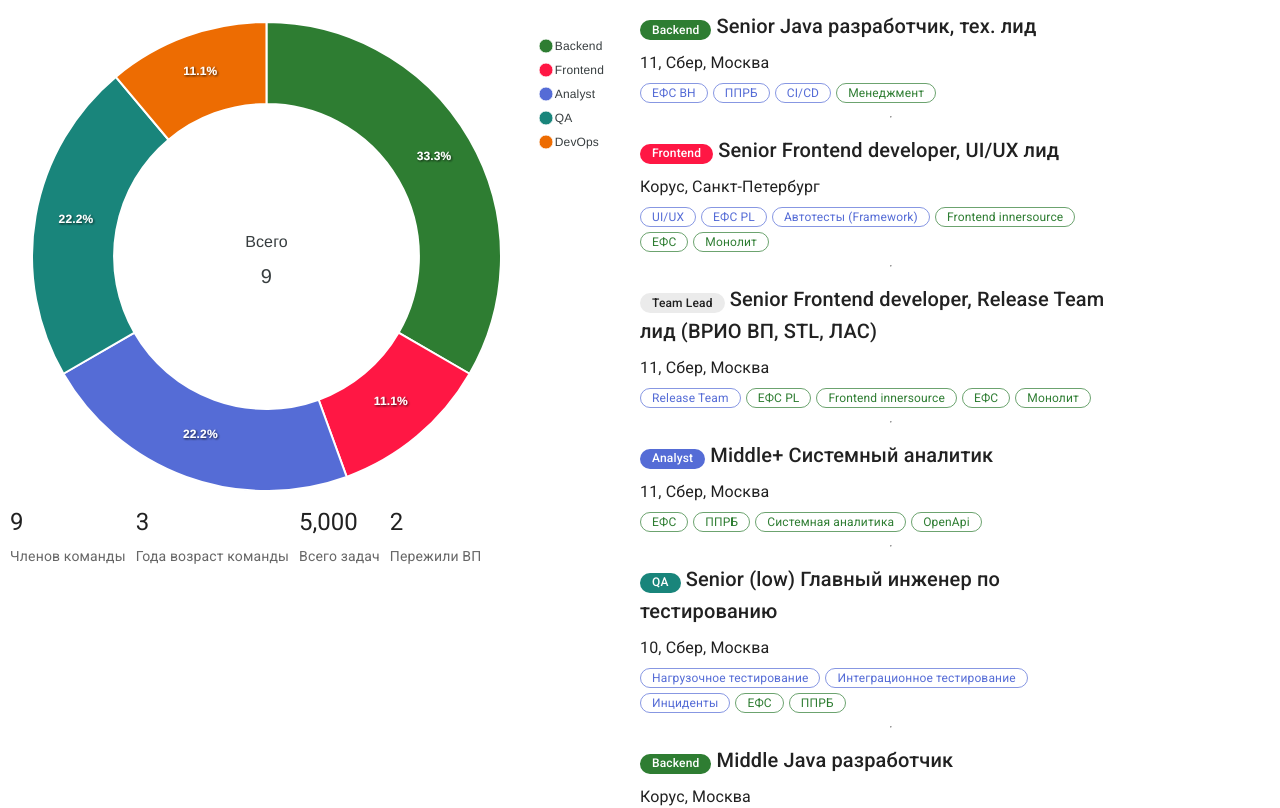
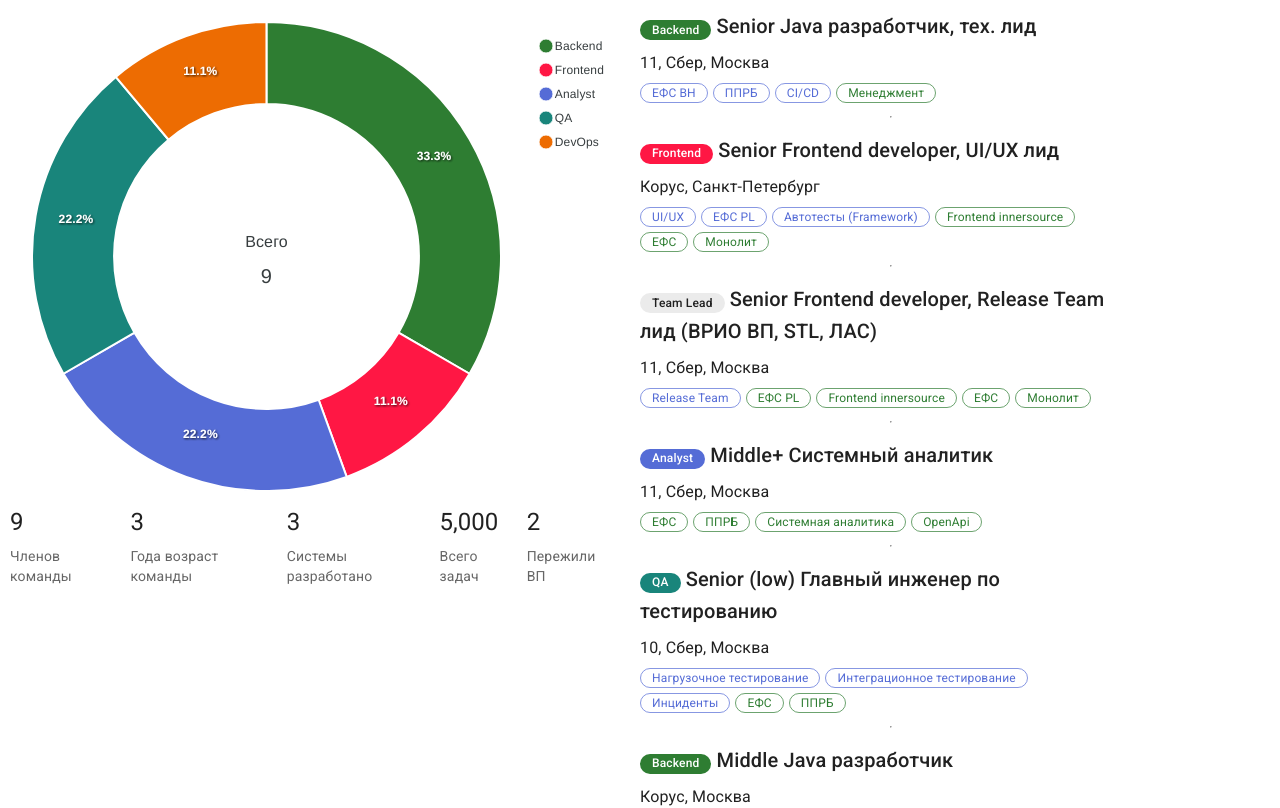
Before and after one commit to Dimsy/team-promotion, a React (Create React App) app: page / in a window 1280 px wide. Shown: the top 808 px of the page. Built offline with nearby package versions, Linux system fonts and the light colour scheme.

Commit message:
Feature: + проекты

```diff
--- a/src/App.tsx
+++ b/src/App.tsx
@@ -109,6 +109,7 @@ export default function App() {
                     <Grid sx={{ display: 'flex', flexDirection: { xs: "row", md: "col"}, height: { xs: 100, md: 100 }  }}>
                         <Metric label={sortedData.length} subLabel={'Членов команды'}/>
                         <Metric label={3} subLabel={'Года возраст команды'}/>
+                        <Metric label={3} subLabel={'Системы разработано'}/>
                         <Metric label={5000} subLabel={'Всего задач'}/>
                         <Metric label={2} subLabel={'Пережили ВП'}/>
                     </Grid>
```
